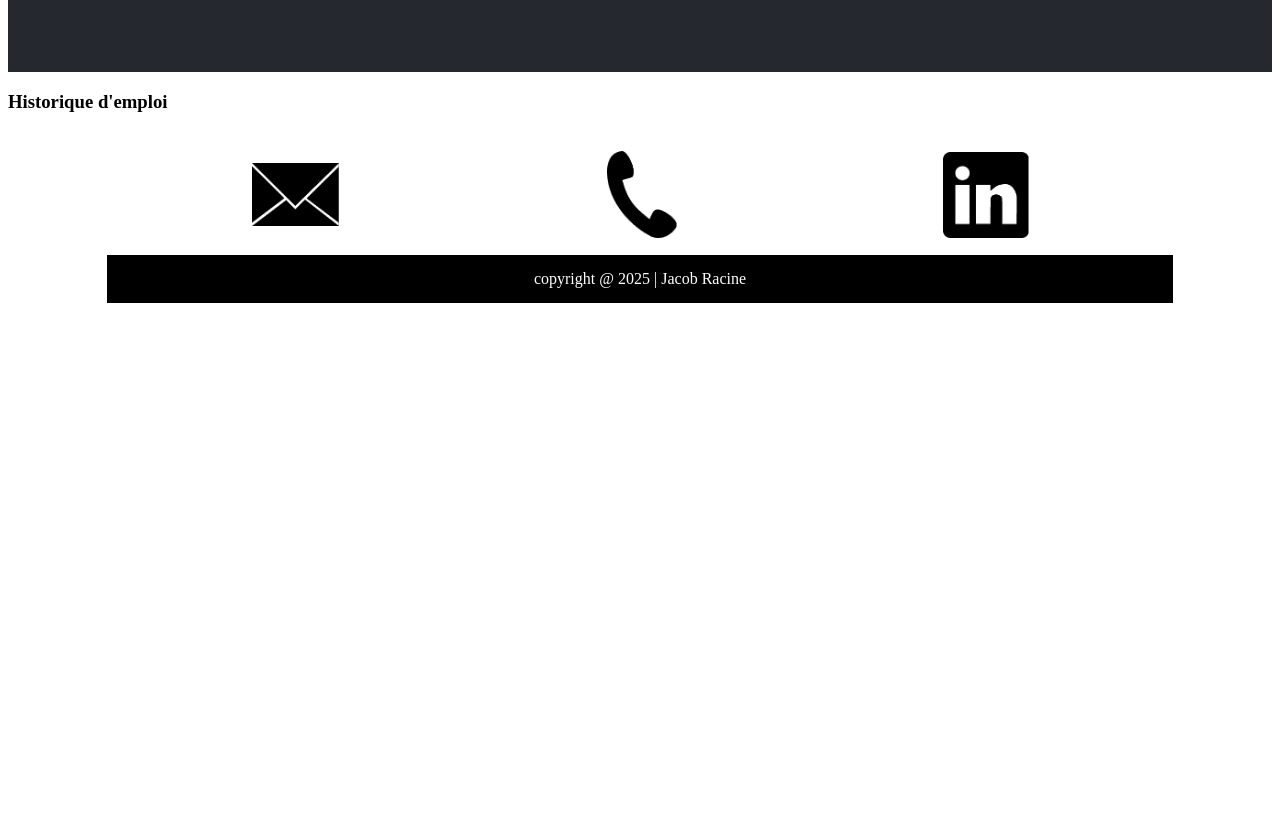
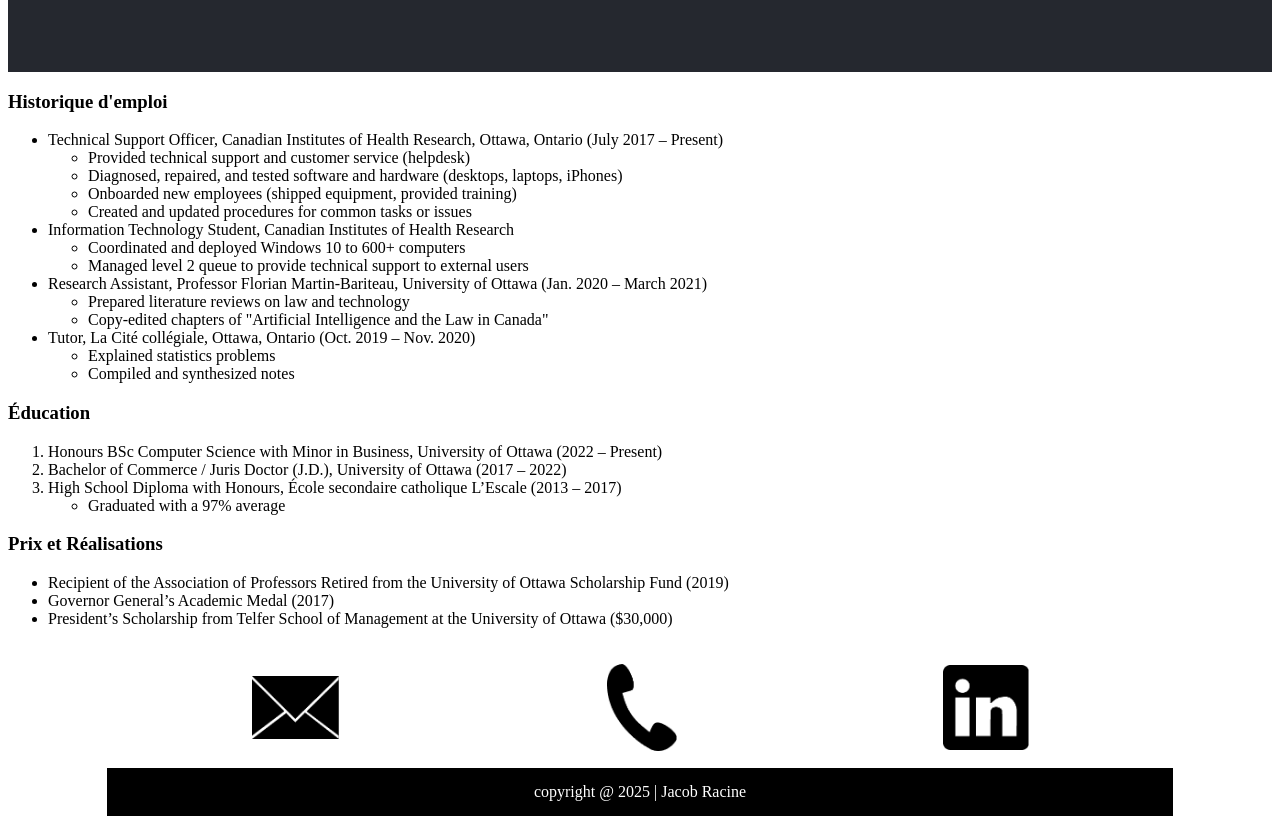
Before and after one commit to jack-1o2/PagePersonelle, a plain HTML site: page index.html in a window 1280 px wide. Shown: the part 1089-1918 px from the top of the page. Before the commit the page ends 1405 px from the top, so only its background shows below. Drawn offline with Linux system fonts and the light colour scheme.

Commit message:
Update index.html

```diff
--- a/index.html
+++ b/index.html
@@ -36,6 +36,7 @@
 		            </table>
 		        </td></tr>
 		    </table>
+		</section>
 		<section id="compétences">
 		    <table width="100%" bgcolor="#25282f">
                 <tr>
@@ -61,14 +62,62 @@
                 </td></tr>
             </table>
 		</section>
-				</section>
-		<div>
-		    <section id="cv">
-		    <article>
-		        <h3>Historique d'emploi</h3>
-		    </article>
-		</div>
+		<section id="cv">
+			<article>
+				<h3>Historique d'emploi</h3>
+				<ul>
+					<li>Technical Support Officer, Canadian Institutes of Health Research, Ottawa, Ontario (July 2017 – Present)
+						<ul>
+							<li>Provided technical support and customer service (helpdesk)</li>
+							<li>Diagnosed, repaired, and tested software and hardware (desktops, laptops, iPhones)</li>
+							<li>Onboarded new employees (shipped equipment, provided training)</li>
+							<li>Created and updated procedures for common tasks or issues</li>
+						</ul>
+					</li>
+					<li>Information Technology Student, Canadian Institutes of Health Research
+						<ul>
+							<li>Coordinated and deployed Windows 10 to 600+ computers</li>
+							<li>Managed level 2 queue to provide technical support to external users</li>
+						</ul>
+					</li>
+					<li>Research Assistant, Professor Florian Martin-Bariteau, University of Ottawa (Jan. 2020 – March 2021)
+						<ul>
+							<li>Prepared literature reviews on law and technology</li>
+							<li>Copy-edited chapters of "Artificial Intelligence and the Law in Canada"</li>
+						</ul>
+					</li>
+					<li>Tutor, La Cité collégiale, Ottawa, Ontario (Oct. 2019 – Nov. 2020)
+						<ul>
+							<li>Explained statistics problems</li>
+							<li>Compiled and synthesized notes</li>
+						</ul>
+					</li>
+				</ul>
+			</article>
+
+			<article>
+				<h3>Éducation</h3>
+				<ol>
+					<li>Honours BSc Computer Science with Minor in Business, University of Ottawa (2022 – Present)</li>
+					<li>Bachelor of Commerce / Juris Doctor (J.D.), University of Ottawa (2017 – 2022)</li>
+					<li>High School Diploma with Honours, École secondaire catholique L’Escale (2013 – 2017)
+						<ul>
+							<li>Graduated with a 97% average</li>
+						</ul>
+					</li>
+				</ol>
+			</article>
+
+			<article>
+				<h3>Prix et Réalisations</h3>
+				<ul>
+					<li>Recipient of the Association of Professors Retired from the University of Ottawa Scholarship Fund (2019)</li>
+					<li>Governor General’s Academic Medal (2017)</li>
+					<li>President’s Scholarship from Telfer School of Management at the University of Ottawa ($30,000)</li>
+				</ul>
+			</article>
 		</section>
+
 		<footer>
 
             <table width="100%">
```
